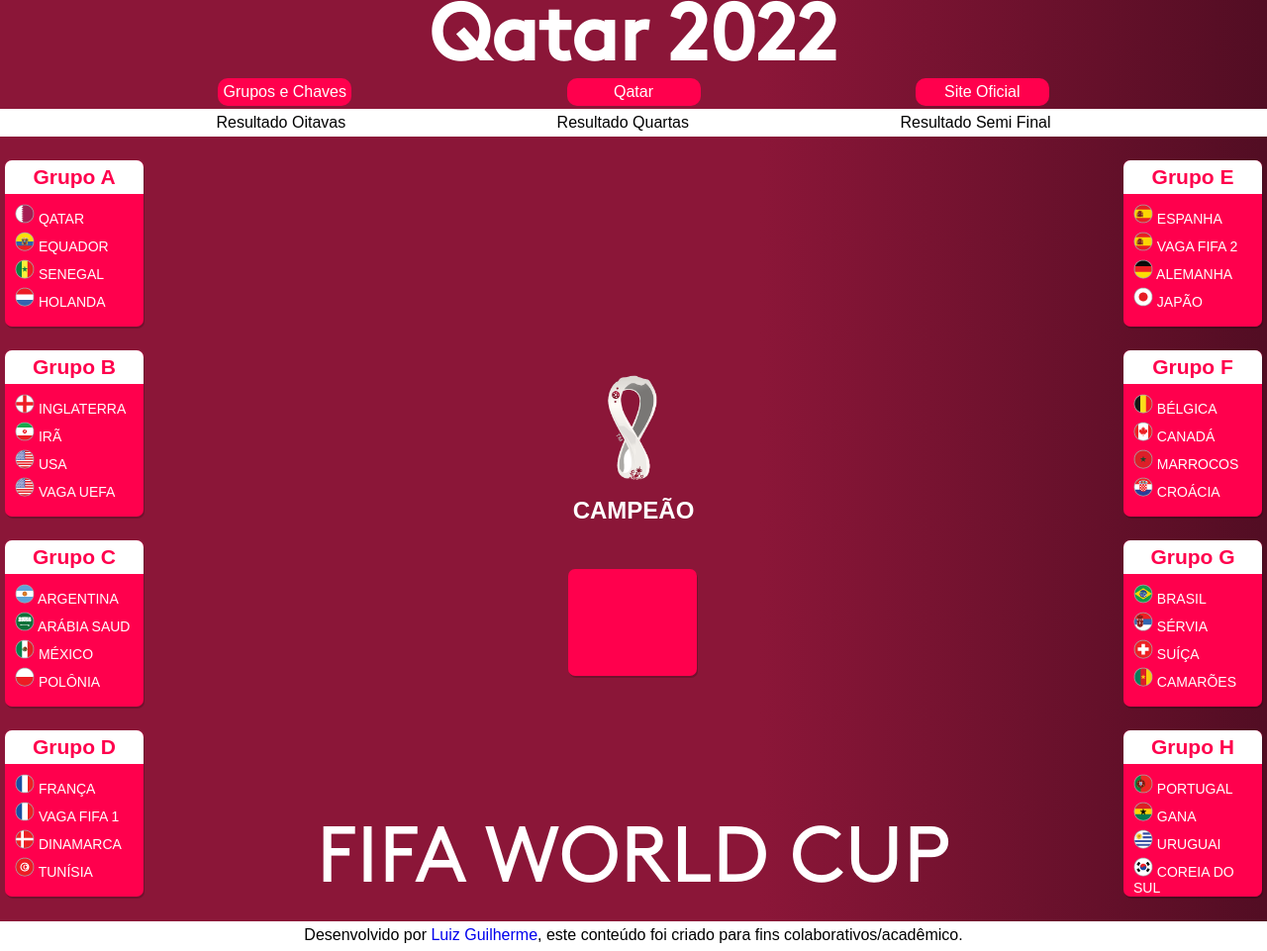
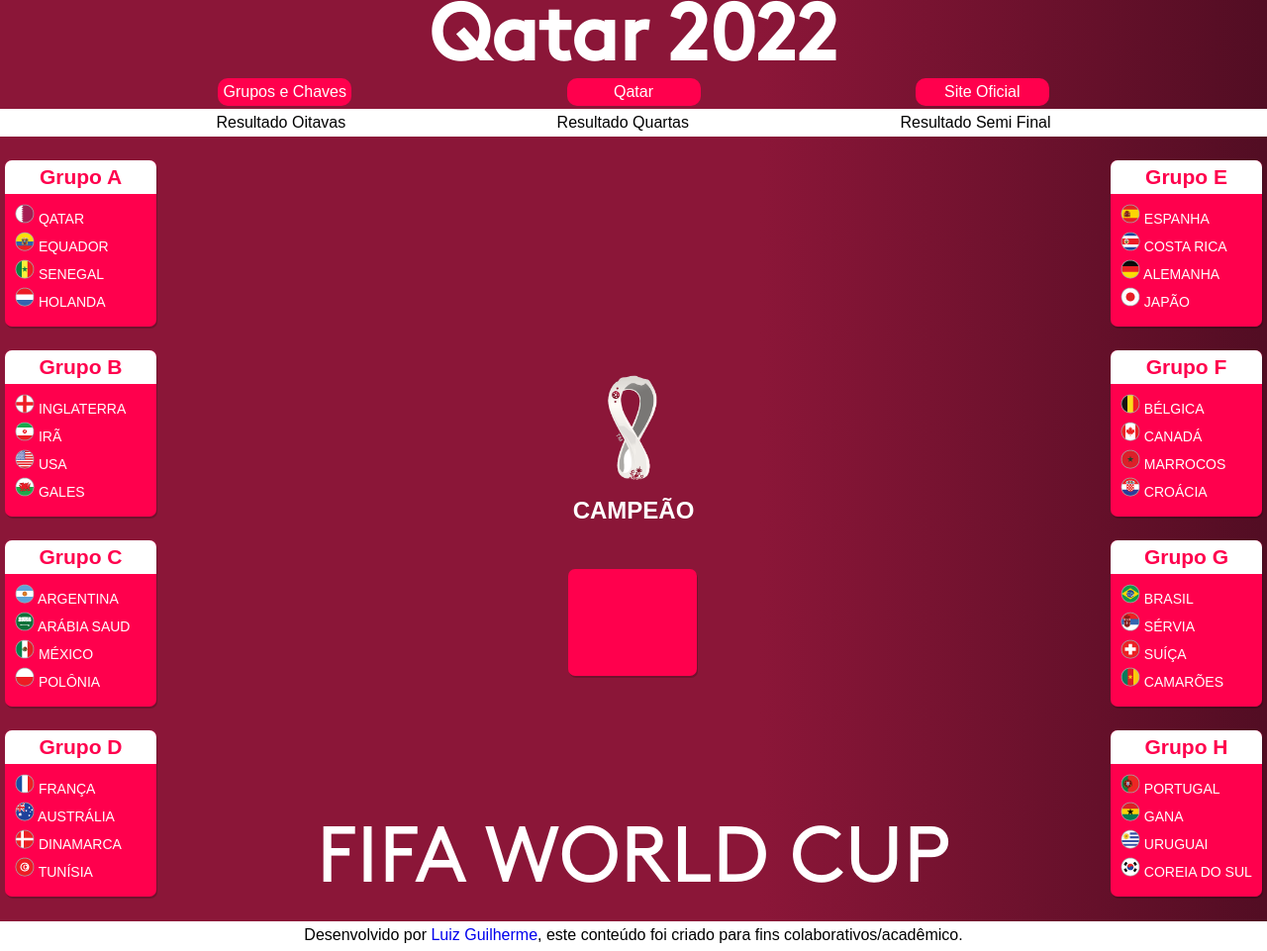
Before and after one commit to Lguilherme3/Projeto_Copa, a plain HTML site: page index.html in a window 1280 px wide. Shown: the whole page at 99% size. Drawn offline with Linux system fonts and the light colour scheme.

Commit message:
11° Arrumando os últimos times que faltaram + todas os botões de resultados ok

```diff
--- a/css/style.css
+++ b/css/style.css
@@ -92,7 +92,7 @@ main {
 
 /* configs da section */
 section {
-    width: 140px;
+    width: 153px;
     height: 168px;
     font-size: 14px;
     background-color: var(--cor1);
--- a/index.html
+++ b/index.html
@@ -51,7 +51,7 @@
                     <li><img src="imagens/inglaterra.png" alt=""> INGLATERRA</li>
                     <li><img src="imagens/irã.png" alt=""> IRÃ</li>
                     <li><img src="imagens/estadosunidos.png" alt=""> USA</li>
-                    <li><img src="imagens/estadosunidos.png" alt=""> VAGA UEFA</li>
+                    <li><img src="imagens/gales.png" alt=""> GALES</li>
                 </ul>
             </section>
             <section>
@@ -67,7 +67,7 @@
                 <h2> Grupo D</h2>
                 <ul>
                     <li><img src="imagens/frança.png" alt=""> FRANÇA</li>
-                    <li><img src="imagens/frança.png" alt=""> VAGA FIFA 1</li>
+                    <li><img src="imagens/australia.png" alt=""> AUSTRÁLIA</li>
                     <li><img src="imagens/dinamarca.png" alt=""> DINAMARCA</li>
                     <li><img src="imagens/tunisia.png" alt=""> TUNÍSIA</li>
                 </ul>
@@ -209,7 +209,7 @@
                 <h2> Grupo E</h2>
                 <ul>
                     <li><img src="imagens/espanha.png" alt=""> ESPANHA</li>
-                    <li><img src="imagens/espanha.png" alt=""> VAGA FIFA 2</li>
+                    <li><img src="imagens/costarica.png" alt=""> COSTA RICA</li>
                     <li><img src="imagens/alemanha.png" alt=""> ALEMANHA</li>
                     <li><img src="imagens/japao.png" alt=""> JAPÃO</li>
                 </ul>
```
Also changed, not shown: imagens/australia.png (added), imagens/costarica.png (added), imagens/gales.png (added).
